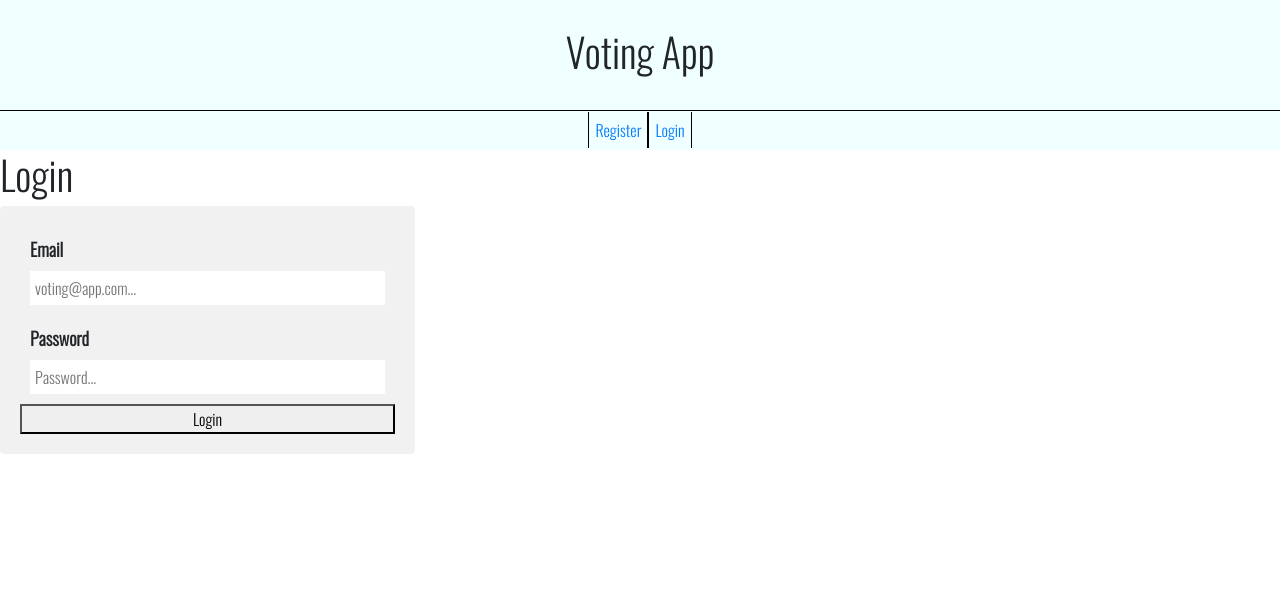
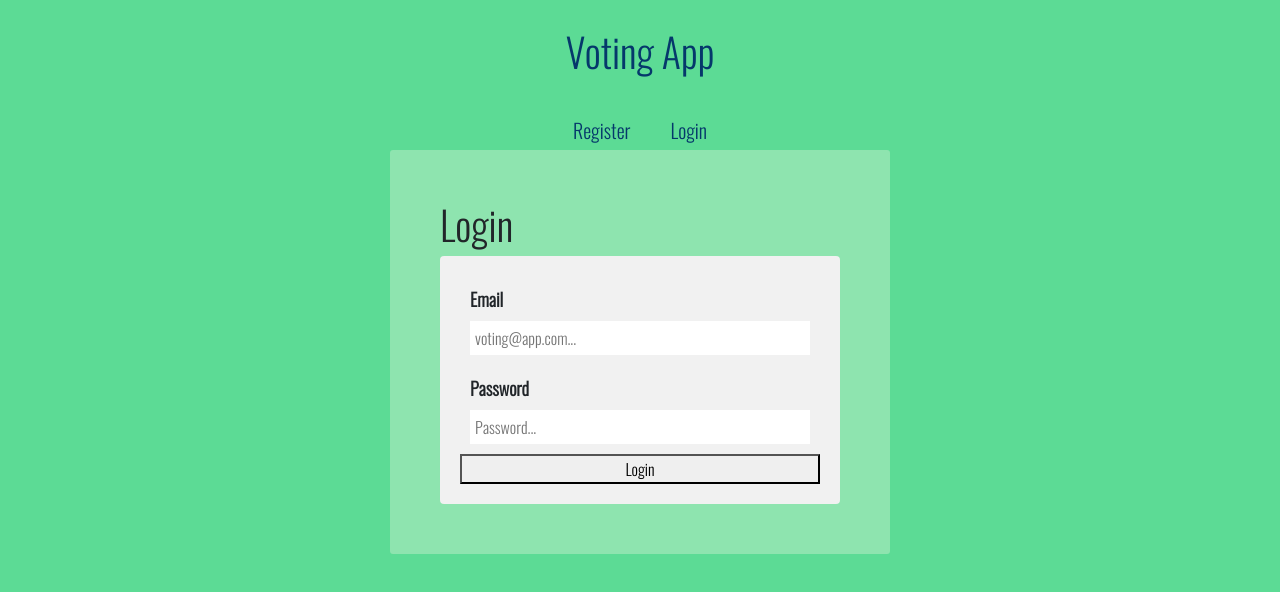
Before and after one commit to adam-nmth/votingApp, a React (Create React App) app: page /login in a window 1280 px wide. Shown: the top 592 px of the page. Built offline with nearby package versions, Linux system fonts and the light colour scheme.

Commit message:
added some design to views + title component

```diff
--- a/src/Components/NavBar/MenuBar/index.js
+++ b/src/Components/NavBar/MenuBar/index.js
@@ -5,19 +5,24 @@ import styled from 'styled-components';
 
 import { resetAuth } from '../../../store/actions/auth';
 
+import colors from '../../../utils/colors';
+
 const Wrapper = styled.div`
   display: flex;
   justify-content: center;
   align-items: center;
-  border-top: 1px solid black;
   height: 39px;
 `;
 
 const MenuLink = styled(Link)`
-  border: 1px solid black;
-  padding: 6px;
-    border-top: 0;
-    border-bottom: 0;
+  padding: 20px;
+  font-size: 20px;
+  color: ${colors.blue};
+
+  &:hover{
+    text-decoration: none;
+    color: ${colors.beige};
+  }
 `;
 
 class MenuBar extends React.Component {
--- a/src/Components/NavBar/index.js
+++ b/src/Components/NavBar/index.js
@@ -1,10 +1,11 @@
 import React from 'react';
 import styled from 'styled-components';
 import MenuBar from './MenuBar';
+import colors from '../../utils/colors';
 
 const Wrapper = styled.section`
   height: 150px;
-  background-color: azure;
+  background-color: ${colors.green};
 `;
 
 const TitleWrapper = styled.div`
@@ -12,6 +13,7 @@ const TitleWrapper = styled.div`
   display: flex;
   align-items: center;
   justify-content: center;
+  color: ${colors.blue};
 `;
 
 class NavBar extends React.Component {
--- /dev/null
+++ b/src/Components/Title/index.js
@@ -0,0 +1,8 @@
+import styled from 'styled-components';
+import colors from '../../utils/colors';
+
+const Title = styled.h1`
+  color: ${colors.blue};
+`;
+
+export default Title;
--- a/src/Layout/index.js
+++ b/src/Layout/index.js
@@ -1,21 +1,44 @@
 import React from 'react';
 import { Route } from 'react-router-dom';
+import styled from 'styled-components';
 import routes from '../routes';
 
 // components
 import NavBar from '../Components/NavBar';
+import colors from '../utils/colors';
+
+const LayoutWrapper = styled.div`
+  display: flex;
+  flex-direction: column;
+  justify-content: center;
+  align-items: center;
+  min-width: 500px;
+`;
+
+const ViewWrapper = styled.section`
+  max-width: 500px;
+  min-width: 500px;
+  display: flex;
+  flex-direction: column;
+  justify-content: center;
+  background-color: ${colors.lightGreen};
+  padding: 50px;
+  border-radius: 3px;
+`;
 
 class Layout extends React.Component {
   render() {
     return (
-      <div>
+      <LayoutWrapper>
         <NavBar />
-        {
-          routes.map((route, i) => (
-            <Route key={`route${i}`} {...route} />
-          ))
-        }
-      </div>
+        <ViewWrapper>
+          {
+            routes.map((route, i) => (
+              <Route key={`route${i}`} {...route} />
+            ))
+          }
+        </ViewWrapper>
+      </LayoutWrapper>
     )
   }
 }
--- a/src/Views/CreatePoll/index.js
+++ b/src/Views/CreatePoll/index.js
@@ -1,8 +1,14 @@
 import React from 'react';
 import { connect } from 'react-redux';
+import styled from 'styled-components';
 
 import { addNewPoll } from '../../store/actions/polls';
 import Authorization from '../../Components/Authorization';
+import Title from '../../Components/Title';
+
+const Wrapper = styled.div`
+
+`;
 
 class CreatePoll extends React.Component {
   state = {
@@ -56,8 +62,8 @@ class CreatePoll extends React.Component {
 
   render() {
     return (
-      <div>
-        <h1>Create Poll</h1>
+      <Wrapper>
+        <Title>Create Poll</Title>
         <form onSubmit={this.onSubmit} >
           <textarea required onChange={this.onChange} />
           {!!this.state.response &&
@@ -65,7 +71,7 @@ class CreatePoll extends React.Component {
           }
           <button>start Poll</button>
         </form>
-      </div>
+      </Wrapper>
     )
   }
 }
--- a/src/Views/Polls/index.js
+++ b/src/Views/Polls/index.js
@@ -6,6 +6,7 @@ import {
   deletePoll
 } from '../../store/actions/polls';
 import Authorization from '../../Components/Authorization';
+import Title from '../../Components/Title';
 
 class Polls extends React.Component {
   componentDidMount() {
@@ -42,7 +43,7 @@ class Polls extends React.Component {
   render() {
     return (
       <section>
-        <h1>Polls</h1>
+        <Title>Polls</Title>
         {this.renderPolls()}
         <hr />
         <Link to='/create_poll'>
--- a/src/main.css
+++ b/src/main.css
@@ -1,5 +1,6 @@
 body{
   font-family: 'Oswald-Light';
+  background-color: #5CDB95;
 }
 
 @font-face{
--- /dev/null
+++ b/src/utils/colors.js
@@ -0,0 +1,9 @@
+const colors = {
+  green: '#5CDB95',
+  darkGreen: '#379683',
+  lightGreen: '#8EE4AF',
+  blue: '#05386B',
+  beige: '#EDF5E1'
+}
+
+export default colors;
```
